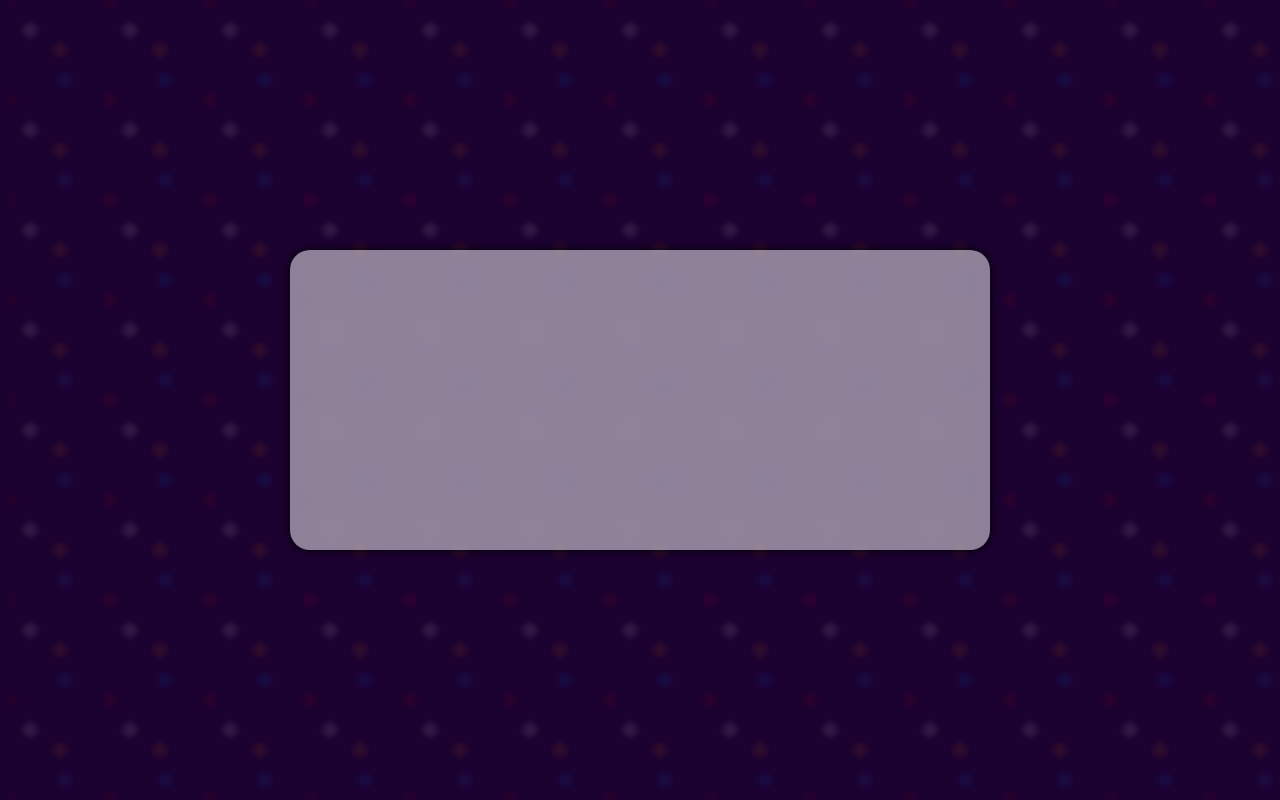
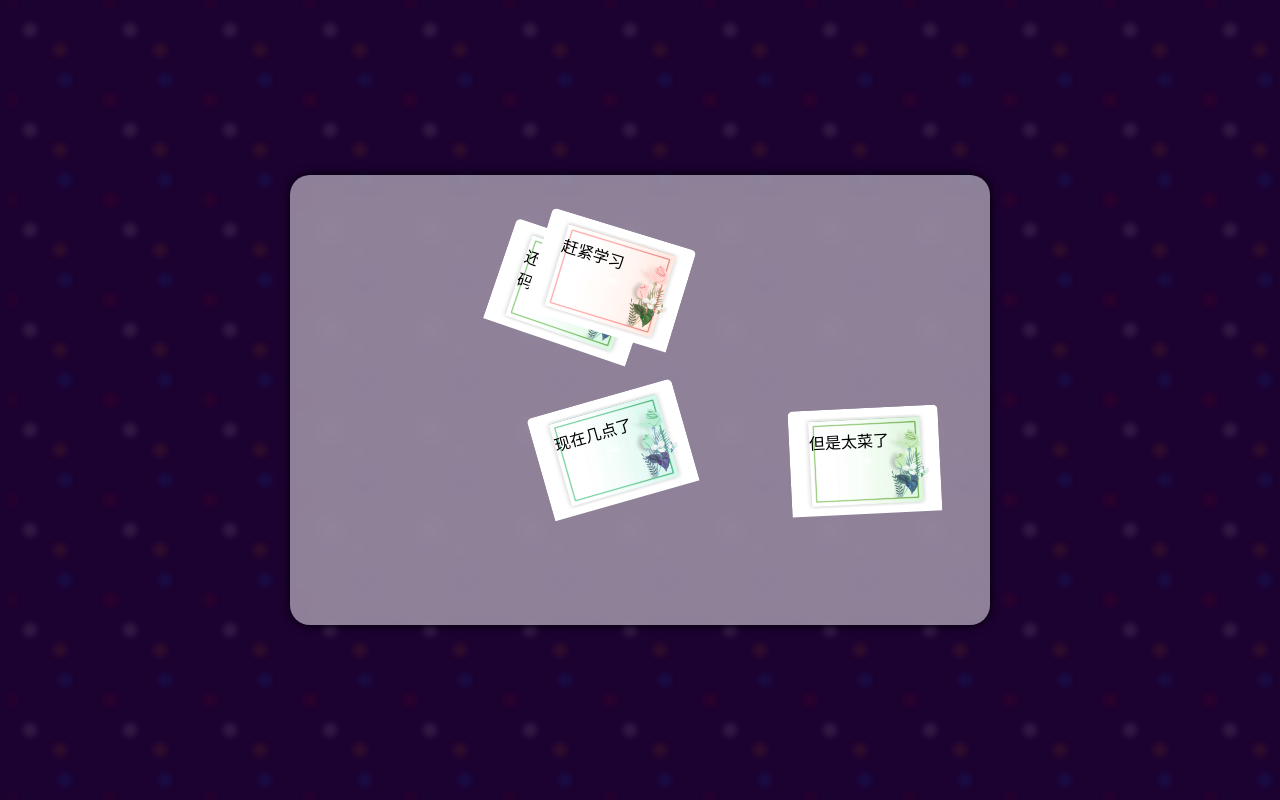
Before and after one commit to lx00hou/greeting, a plain HTML site: page index.html in a window 1280 px wide. Drawn offline with Linux system fonts and the light colour scheme.

Commit message:
多个卡片的 定位 以及 色相 选装等

```diff
--- a/index.html
+++ b/index.html
@@ -9,7 +9,10 @@
 </head>
 <body>
     <main class="blessing">
+        <!-- <div class="card">苦逼写代码</div> -->
+    </main>
 
-    </main>
+
+    <script src="./main.js"></script>
 </body>
 </html>
--- a/main.css
+++ b/main.css
@@ -1,16 +1,29 @@
-* {margin: 0;padding: 0;box-sizing: border-box;}
-html,body {height: 100%;}
-body{background-color: #1c0231;}
-body:before,body:after{
-    content:"";
+* {
+    margin: 0;
+    padding: 0;
+    box-sizing: border-box;
+}
+
+html,
+body {
+    height: 100%;
+}
+
+body {
+    background-color: #1c0231;
+}
+
+body:before,
+body:after {
+    content: "";
     position: absolute;
     width: 100%;
     height: 100%;
     left: 0;
     top: 0;
     background-image:
-    radial-gradient(circle,#f17900 10%,transparent 10%),
-    radial-gradient(circle,#be0e0e 10%,transparent 10%);
+        radial-gradient(circle, #f17900 10%, transparent 10%),
+        radial-gradient(circle, #be0e0e 10%, transparent 10%);
     background-position: 0 0, 50px 50px;
     background-size: 100px 100px;
     background-repeat: repeat;
@@ -22,27 +35,53 @@ body:before,body:after{
 
 body:after {
     background-image:
-    radial-gradient(circle,#0076fa 10%,transparent 10%),
-    radial-gradient(circle,#fefffd 10%,transparent 10%);
+        radial-gradient(circle, #0076fa 10%, transparent 10%),
+        radial-gradient(circle, #fefffd 10%, transparent 10%);
     background-position: 5px 30px, 70px 80px;
 }
 
-.blessing{
-    width:700px;
-    height: 300px;
-    background: rgba(255,255,255,0.5);
+.blessing {
+    width: 700px;
+    height: 450px;
+    background: rgba(255, 255, 255, 0.5);
     position: absolute;
     left: 50%;
     top: 50%;
-    transform: translate(-50%,-50%);
+    transform: translate(-50%, -50%);
     border-radius: 20px;
-    box-shadow: 0 0 10px 0 rgba(0,0,0.1);
+    box-shadow: 0 0 10px 0 rgba(0, 0, 0.1);
     backdrop-filter: blur(10px);
     z-index: 10;
 }
 
+.card {
+    width: 150px;
+    height: 150px ;
+    background: url('./img/1.png.jpeg') 0 0 no-repeat;
+    background-size: contain;
+    position: absolute;
+    /*
+    卡片区域  水平 垂直 区域 都是 0 ~ calc(100% - 150px)
+     */
+    left: calc(100% - 150px);
+    top: calc(100% - 150px);
+    padding: 20px;
+    border-radius: 5px;
+    /* transform: rotate(-15deg); */
+    /* filter: hue-rotate(200deg); */
+}
+
 @keyframes flicker {
-    0% {opacity: 0.6;}
-    50% {opacity: 0.1; transform: translateX(10px);}
-    100% {opacity: 0.6;}
+    0% {
+        opacity: 0.6;
+    }
+
+    50% {
+        opacity: 0.1;
+        transform: translateX(10px);
+    }
+
+    100% {
+        opacity: 0.6;
+    }
 }
--- /dev/null
+++ b/main.js
@@ -0,0 +1,35 @@
+let dataText = [
+    '现在几点了',
+    '还在苦逼写代码',
+    '但是太菜了',
+    '赶紧学习'
+]
+
+
+let blessing = document.querySelector('.blessing')
+
+function addCard(val) {
+    let card = document.createElement('div')
+    card.className = 'card'
+    card.innerText = val
+
+    let bigLeft = blessing.offsetWidth - 150;
+    let bigTop = blessing.offsetHeight - 150;
+
+    let radLeft = Math.floor(Math.random() * bigLeft);
+    let radTop = Math.floor(Math.random() * bigTop);
+
+
+    let huerotate = Math.random()*360+'deg';
+    let rotateDeg = 20 - Math.random()*40+'deg';
+
+
+    card.style.left = radLeft + 'px';
+    card.style.top = radTop + 'px';
+
+    card.style.transform = `rotate(${rotateDeg})`
+    card.style.filter = `hue-rotate(${huerotate})`
+
+    blessing.append(card)
+}
+dataText.forEach(addCard)
```
Also changed, not shown: img/1.png.jpeg (added).
